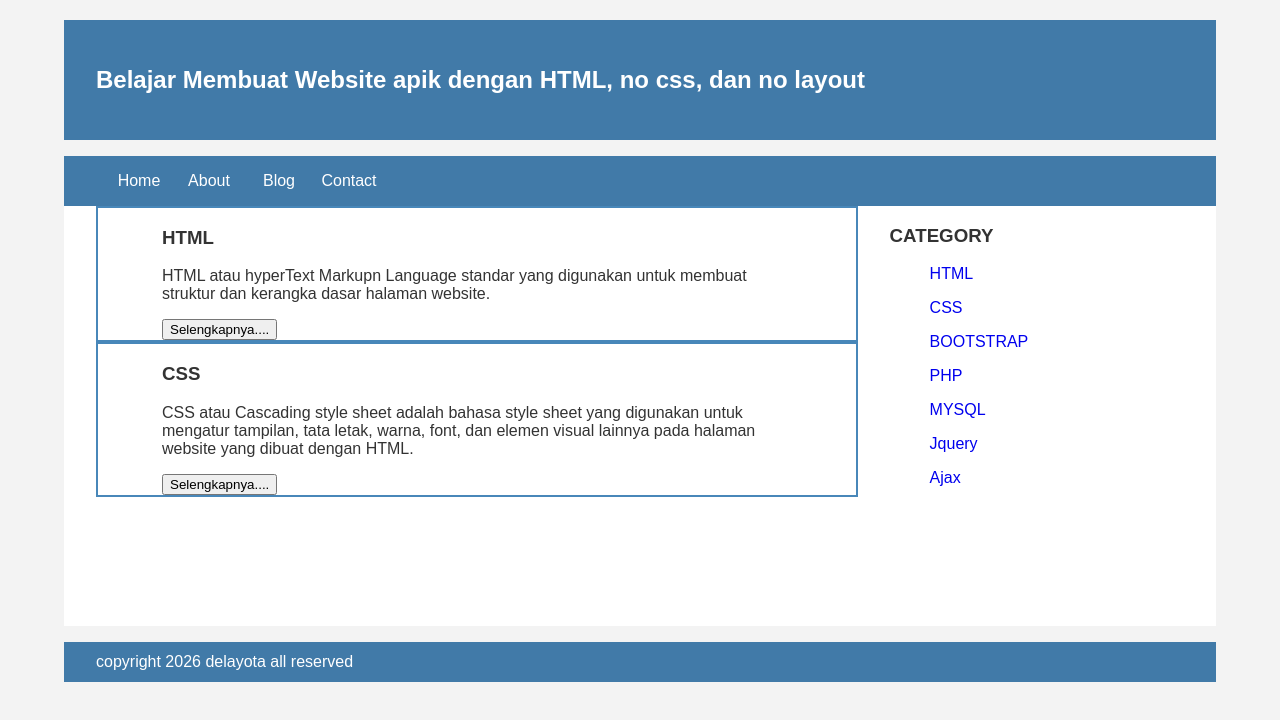
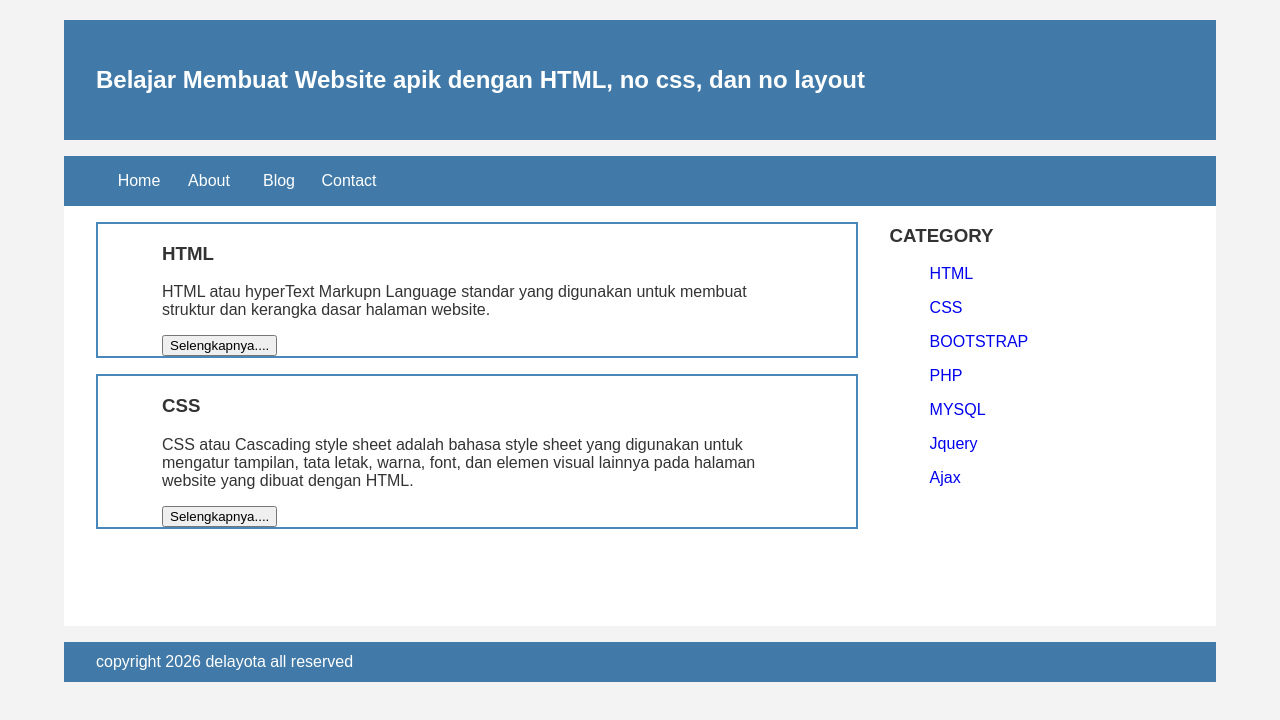
Before and after one commit to nuzulromadhoni69/webku-, a plain HTML site: page index.html in a window 1280 px wide. Drawn offline with Linux system fonts and the light colour scheme.

Commit message:
Update style.css

```diff
--- a/style.css
+++ b/style.css
@@ -58,7 +58,7 @@ body{
 
 .border{
     border:2px solid #4887b9;
-    margiin-top:1pc;
+    margin-top:1pc;
     padding-battom:1pc;
     padding-left:2pc;
     padding-right:2pc;
```
